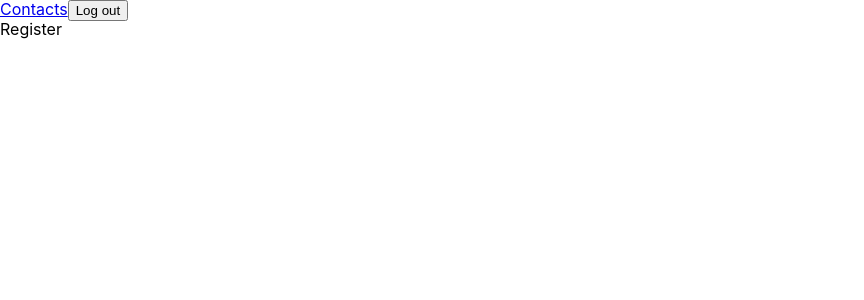
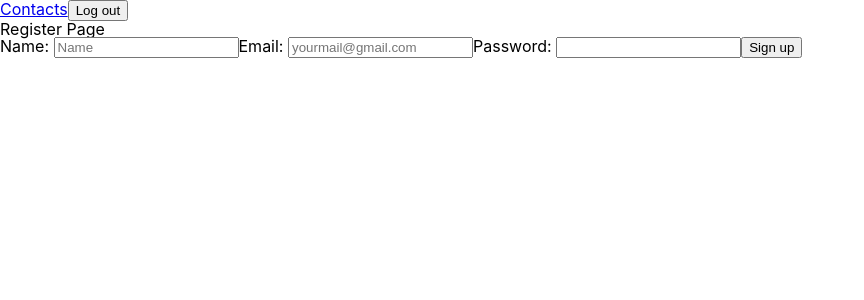
Before and after one commit to Gentleman-88/goit-react-hw-08-phonebook, a React (Create React App) app: page /goit-react-hw-08-phonebook/register in a window 1280 px wide. Shown: the top 300 px of the page, without its empty margins (0-864 px from the left). Built offline with nearby package versions, Linux system fonts and the light colour scheme.

Commit message:
Upd Login

```diff
--- a/src/Pages/HomePage.jsx
+++ b/src/Pages/HomePage.jsx
@@ -1,9 +1,11 @@
 import React from 'react'
+import { NavLink } from 'react-router-dom'
 
 const HomePage = () => {
     return (
         <div>
             Hello
+            <NavLink to='/register'>Sing up</NavLink>
         </div>
     )
 }
--- a/src/Pages/Register.jsx
+++ b/src/Pages/Register.jsx
@@ -1,9 +1,53 @@
 import React from 'react'
+import { useDispatch } from 'react-redux'
+import { apiRegisterUser } from '../services/api.auth'
 
 const Register = () => {
+
+  const dispatch = useDispatch()
+
+  const onSubmit = e => {
+    e.preventDefault()
+
+    const name = e.currentTarget.elements.userName.value;
+    const email = e.currentTarget.elements.userEmail.value;
+    const password = e.currentTarget.elements.userPassword.value;
+
+    const formData = {
+      name,
+      email,
+      password,
+    }
+
+    dispatch(apiRegisterUser(formData))
+  }
+
+
   return (
     <div>
-      Register
+      <h1>Register Page</h1>
+      <form onSubmit={onSubmit}>
+        <label>Name: </label>
+        <input type="text"
+          name='userName'
+          placeholder='Name'
+          minLength={2}
+          required
+        />
+        <label>Email: </label>
+        <input type="text"
+          name='userEmail'
+          placeholder='yourmail@gmail.com'
+          required
+        />
+        <label>Password: </label>
+        <input type="text"
+          name='userPassword'
+          minLength={7}
+          required
+        />
+        <button type='submit'>Sign up</button>
+      </form>
     </div>
   )
 }
--- a/src/Redux/auth/AuthSlice.js
+++ b/src/Redux/auth/AuthSlice.js
@@ -1,4 +1,5 @@
-import { createSlice } from "@reduxjs/toolkit";
+import { createSlice, isAnyOf } from "@reduxjs/toolkit";
+import { apiLoginUser, apiRegisterUser } from "services/api.auth";
 
 
 
@@ -13,6 +14,31 @@ const user = {
 const authSlice = createSlice({
     name: "contacts",
     initialState: user,
+    extraReducers: (builder) => builder
+        .addCase(apiRegisterUser.fulfilled, (state, action) => {
+            state.isLoading = false;
+            state.isLoading = true;
+            state.userData = action.payload.user;
+            state.token = action.payload.token;
+        })
+        .addCase(apiLoginUser.fulfilled, (state, action) => {
+            state.isLoading = false;
+            state.isLoading = true;
+            state.userData = action.payload.user;
+            state.token = action.payload.token;
+        })
+        .addMatcher(
+            isAnyOf(apiRegisterUser.pending, apiLoginUser.pending),
+            state => {
+                state.isLoading = true;
+                state.error = null;
+            })
+        .addMatcher(
+            isAnyOf(apiRegisterUser.rejected, apiLoginUser.rejected),
+            (state, action) => {
+                state.isLoading = false;
+                state.error = action.payload;
+        })
 });
 
 export const authReducer = authSlice.reducer
--- a/src/services/api.auth.js
+++ b/src/services/api.auth.js
@@ -2,7 +2,7 @@ import { createAsyncThunk } from "@reduxjs/toolkit";
 import axios from "axios";
 
 
-const $authInstance = axios.create({
+export const $authInstance = axios.create({
     baseUrl: "https://connections-api.herokuapp.com"
 })
 
--- a/src/services/api.contacts.js
+++ b/src/services/api.contacts.js
@@ -1,7 +1,7 @@
 import { createAsyncThunk } from "@reduxjs/toolkit";
 import axios from "axios";
 
-const $contactInstance = axios.create({
+export const $contactInstance = axios.create({
     baseUrl: "https://connections-api.herokuapp.com"
 })
 
```
